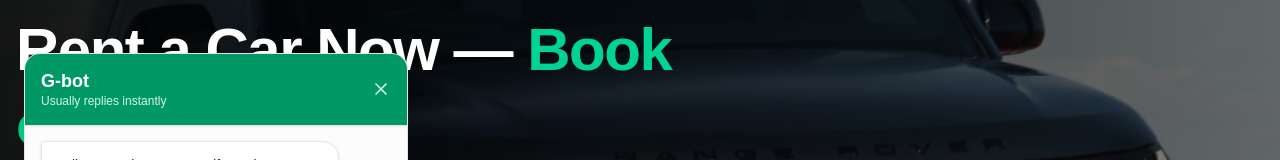
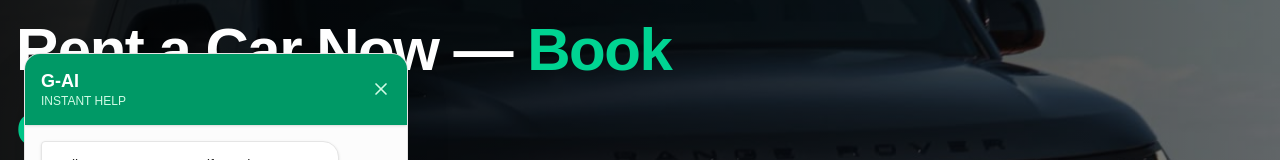
Before and after one commit to goddiey1/car-hire-sample, a Next.js app: page / in a window 1280 px wide. Both pictures are taken after a click on the button "Toggle Chat". Shown: the part 201-361 px from the top of the page. Built offline with nearby package versions, Linux system fonts and the light colour scheme.

Commit message:
CHANGED THE AI ICON

```diff
--- a/src/components/ChatBox.tsx
+++ b/src/components/ChatBox.tsx
@@ -1,7 +1,22 @@
 'use client';
 
 import { useState, useRef, useEffect } from 'react';
-import { Bot, X, Send, Loader2 } from 'lucide-react';
+import { X, Send, Loader2 } from 'lucide-react';
+
+const AIIcon = ({ size = 24 }: { size?: number }) => (
+  <svg width={size} height={size} viewBox="0 0 24 24" fill="none" xmlns="http://www.w3.org/2000/svg">
+    {/* Rounded Square */}
+    <rect x="2" y="5" width="16" height="16" rx="4" stroke="currentColor" strokeWidth="2.5" />
+    {/* Letter A */}
+    <path d="M6 15L8.5 9L11 15M7 13H10" stroke="currentColor" strokeWidth="2" strokeLinecap="round" strokeLinejoin="round" />
+    {/* Letter I */}
+    <path d="M14 9V15" stroke="currentColor" strokeWidth="2" strokeLinecap="round" />
+    {/* Large Sparkle */}
+    <path d="M19 0C19 2.5 21 4 24 4C21 4 19 5.5 19 8C19 5.5 17 4 14 4C17 4 19 2.5 19 0Z" fill="currentColor" />
+    {/* Small Sparkle */}
+    <path d="M22.5 8C22.5 9 23.5 10 24.5 10C23.5 10 22.5 11 22.5 12C22.5 11 21.5 10 20.5 10C21.5 10 22.5 9 22.5 8Z" fill="currentColor" />
+  </svg>
+);
 
 type Message = {
   role: 'user' | 'ai';
@@ -11,7 +26,7 @@ type Message = {
 export default function ChatBox() {
   const [isOpen, setIsOpen] = useState(false);
   const [messages, setMessages] = useState<Message[]>([
-    { role: 'ai', content: "Hello! I'm G-bot, your Godfrey Hire assistant. What kind of car are you looking for today?" }
+    { role: 'ai', content: "Hello! I'm G-AI, your Godfrey Hire assistant. What kind of car are you looking for today?" }
   ]);
   const [input, setInput] = useState('');
   const [isLoading, setIsLoading] = useState(false);
@@ -61,8 +76,8 @@ export default function ChatBox() {
           {/* Header */}
           <div className="bg-emerald-600 text-white p-4 flex justify-between items-center shadow-sm z-10">
             <div>
-              <h3 className="font-bold text-lg leading-tight">G-bot</h3>
-              <p className="text-emerald-100 text-xs">Usually replies instantly</p>
+              <h3 className="font-bold text-lg leading-tight">G-AI</h3>
+              <p className="text-emerald-100 text-xs">INSTANT HELP</p>
             </div>
             <button
               onClick={() => setIsOpen(false)}
@@ -77,11 +92,10 @@ export default function ChatBox() {
             {messages.map((msg, idx) => (
               <div
                 key={idx}
-                className={`max-w-[85%] p-3 rounded-2xl text-sm leading-relaxed ${
-                  msg.role === 'user'
-                    ? 'bg-emerald-600 text-white self-end rounded-tr-sm'
-                    : 'bg-white border border-neutral-200 text-neutral-800 self-start rounded-tl-sm shadow-sm'
-                }`}
+                className={`max-w-[85%] p-3 rounded-2xl text-sm leading-relaxed ${msg.role === 'user'
+                  ? 'bg-emerald-600 text-white self-end rounded-tr-sm'
+                  : 'bg-white border border-neutral-200 text-neutral-800 self-start rounded-tl-sm shadow-sm'
+                  }`}
               >
                 {/* Basic markdown-like rendering for bold text and lists */}
                 {msg.content.split('\\n').map((line, i) => (
@@ -126,7 +140,7 @@ export default function ChatBox() {
         className={`${isOpen ? 'bg-neutral-800' : 'bg-emerald-600 hover:bg-emerald-700 hover:scale-105'} text-white p-4 rounded-full shadow-xl transition-all duration-300 flex items-center justify-center`}
         aria-label="Toggle Chat"
       >
-        {isOpen ? <X size={24} /> : <Bot size={24} />}
+        {isOpen ? <X size={24} /> : <AIIcon size={24} />}
       </button>
     </div>
   );
```
